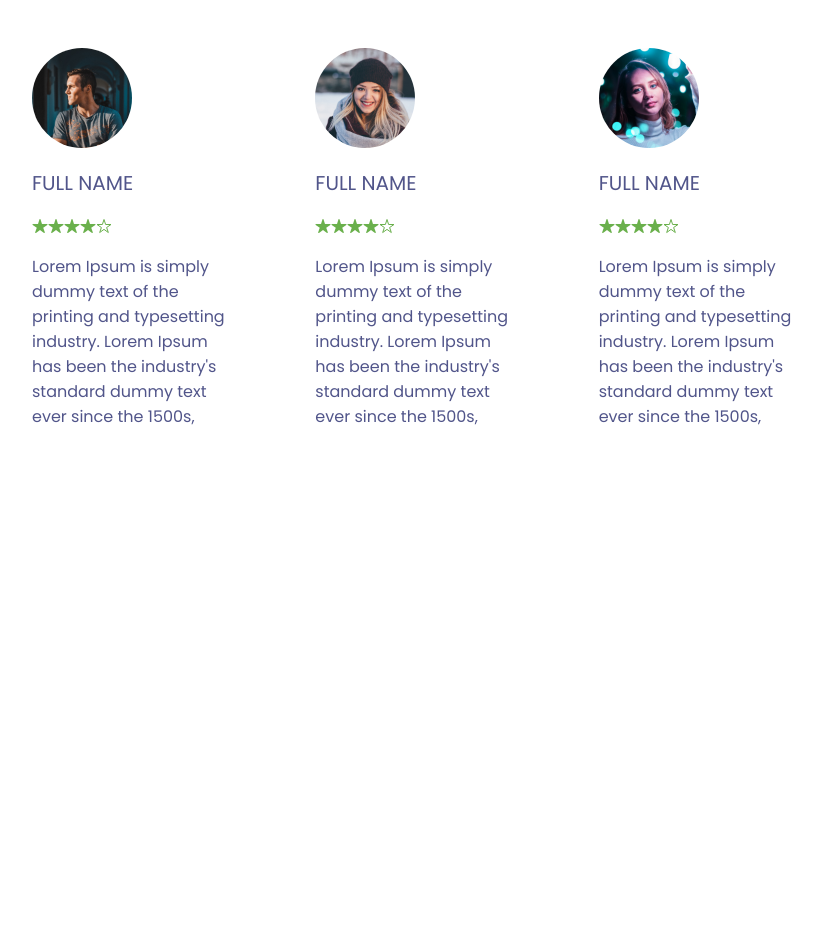
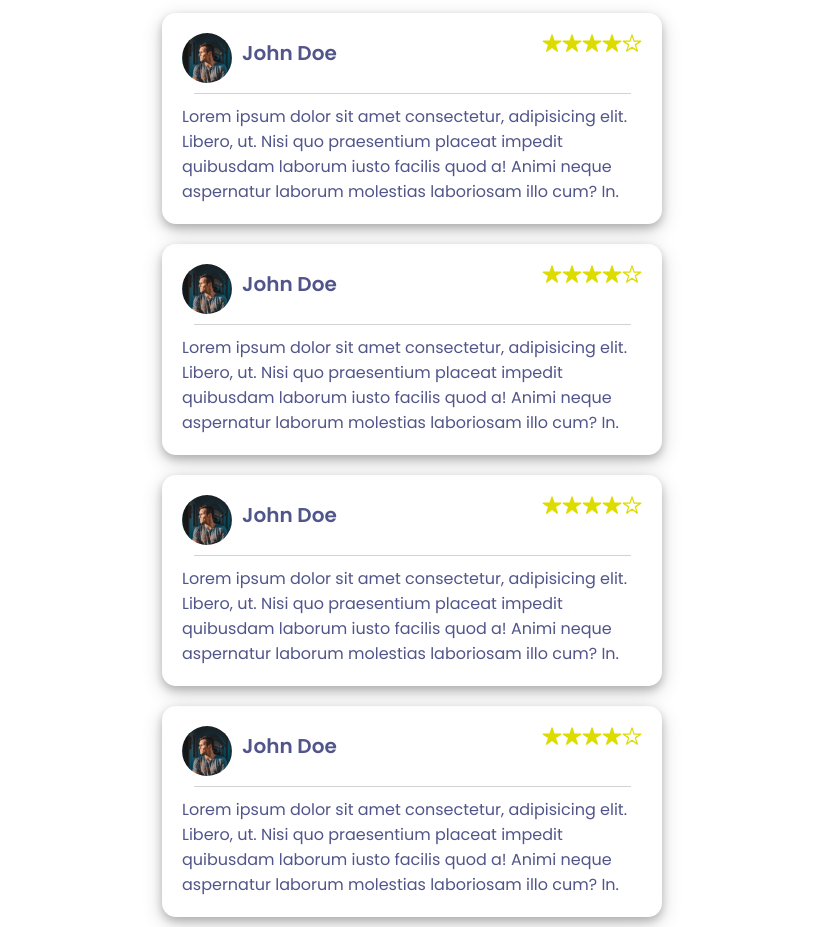
Before and after one commit to Sai2024/FlyNow, a website built with Vite: page index.html in a window 1280 px wide. Shown: the part 1911-2838 px from the top of the page, without its empty margins (228-1050 px from the left). Before the commit the page ends 2500 px from the top, so only its background shows below. Built offline with nearby package versions, Linux system fonts and the light colour scheme; animation ran at ten frames a second.

Commit message:
Testimonial Updated

```diff
--- a/assets/style/style.css
+++ b/assets/style/style.css
@@ -434,6 +434,7 @@ canvas {
 #testimonial .container {
 	align-items: center;
 	justify-content: center;
+	margin: 100px 200px;
 }
 
 .testimonial-heading {
@@ -442,52 +443,58 @@ canvas {
 	margin-bottom: 50px;
 }
 
+.wrapper {
+	display: flex;
+	flex-wrap: wrap;
+	justify-content: center;
+}
+
 .quote {
 	transform: rotate(180deg);
 }
 
-.row {
-	display: flex;
-	flex-wrap: wrap;
-	justify-content: space-around;
-}
-
-.col {
-	flex: 33.33%;
-	max-width: 33.33%;
-	box-sizing: border-box;
-	padding: 15px;
-}
-
-.testimonial {
-	background: #fff;
-	padding: 30px;
-	transition: 0.2s;
+.box {
+	min-width: 500px;
+	max-width: 500px;
+	margin: 10px;
+	padding: 20px;
+	box-shadow: 0 4px 8px 0 rgba(0, 0, 0, 0.2), 0 6px 20px 0 rgba(0, 0, 0, 0.19);
 	border-radius: 14px;
 }
 
-.testimonial:hover {
-	box-shadow: 0 4px 8px 0 rgba(0, 0, 0, 0.2), 0 6px 20px 0 rgba(0, 0, 0, 0.19);
-	background-color: rgba(212, 212, 212, 0.2);
+.test-profile {
+	display: flex;
 }
 
-.testimonial img {
-	width: 100px;
-	height: 100px;
-	border-radius: 50%;
-	object-fit: contain;
+.test-profile h5 {
+	font-size: 20px;
+	padding-left: 10px;
+	padding-top: 5px;
 }
 
-.name {
-	font-size: 20px;
-	text-transform: uppercase;
-	margin: 20px 0;
+.row.one {
+	display: flex;
+	width: 100%;
+	justify-content: space-between;
+}
+
+.test-user {
+	width: 50px;
+	height: 50px;
+	border-radius: 50%;
 }
 
 .stars {
-	color: #6ab04c;
-	margin-bottom: 20px;
 	display: flex;
+	color: rgb(220, 220, 0);
+	font-size: 20px;
+}
+
+.test-border {
+	height: 1px;
+	background-color: lightgray;
+	width: 95%;
+	margin: 10px auto;
 }
 
 
@@ -712,6 +719,11 @@ canvas {
 		display: none;
 	}
 
+	.wrapper {
+		position: relative;
+		left: 120px;
+	}
+
 }
 
 @media (max-width: 640px) {
--- a/index.html
+++ b/index.html
@@ -273,11 +273,18 @@
 
          <div class="wrapper">
 
-            <div class="row">
-               <div class="col">
-                  <div class="testimonial">
-                     <img src="./assets/images/img1.png" alt="">
-                     <div class="name">Full name</div>
+            <div class="box">
+
+               <div class="row one">
+
+                  <div class="test-profile">
+
+                     <img src="./assets/images/img1.png" alt="" class="test-user">
+
+                     <h5>John Doe</h5>
+
+                  </div>
+
                   <div class="stars">
                      <ion-icon name="star"></ion-icon>
                      <ion-icon name="star"></ion-icon>
@@ -286,18 +293,30 @@
                      <ion-icon name="star-outline"></ion-icon>
                   </div>
 
-                     <p>
-                        Lorem Ipsum is simply dummy text of the printing and typesetting industry. Lorem Ipsum has been
-                        the
-                        industry's standard dummy text ever since the 1500s,
-                     </p>
-                  </div>
                </div>
 
-               <div class="col">
-                  <div class="testimonial">
-                     <img src="./assets/images/img2.png" alt="">
-                     <div class="name">Full name</div>
+               <div class="test-border"></div>
+
+               <div class="row two">
+
+                  <p>Lorem ipsum dolor sit amet consectetur, adipisicing elit. Libero, ut. Nisi quo praesentium placeat impedit quibusdam laborum iusto facilis quod a! Animi neque aspernatur laborum molestias laboriosam illo cum? In.</p>
+
+               </div>
+
+            </div>
+
+            <div class="box">
+
+               <div class="row one">
+
+                  <div class="test-profile">
+
+                     <img src="./assets/images/img1.png" alt="" class="test-user">
+
+                     <h5>John Doe</h5>
+
+                  </div>
+
                   <div class="stars">
                      <ion-icon name="star"></ion-icon>
                      <ion-icon name="star"></ion-icon>
@@ -306,18 +325,30 @@
                      <ion-icon name="star-outline"></ion-icon>
                   </div>
 
-                     <p>
-                        Lorem Ipsum is simply dummy text of the printing and typesetting industry. Lorem Ipsum has been
-                        the
-                        industry's standard dummy text ever since the 1500s,
-                     </p>
-                  </div>
                </div>
 
-               <div class="col">
-                  <div class="testimonial">
-                     <img src="./assets/images/img3.png" alt="">
-                     <div class="name">Full name</div>
+               <div class="test-border"></div>
+
+               <div class="row two">
+
+                  <p>Lorem ipsum dolor sit amet consectetur, adipisicing elit. Libero, ut. Nisi quo praesentium placeat impedit quibusdam laborum iusto facilis quod a! Animi neque aspernatur laborum molestias laboriosam illo cum? In.</p>
+
+               </div>
+
+            </div>
+
+            <div class="box">
+
+               <div class="row one">
+
+                  <div class="test-profile">
+
+                     <img src="./assets/images/img1.png" alt="" class="test-user">
+
+                     <h5>John Doe</h5>
+
+                  </div>
+
                   <div class="stars">
                      <ion-icon name="star"></ion-icon>
                      <ion-icon name="star"></ion-icon>
@@ -326,12 +357,46 @@
                      <ion-icon name="star-outline"></ion-icon>
                   </div>
 
-                     <p>
-                        Lorem Ipsum is simply dummy text of the printing and typesetting industry. Lorem Ipsum has been
-                        the
-                        industry's standard dummy text ever since the 1500s,
-                     </p>
                </div>
+
+               <div class="test-border"></div>
+
+               <div class="row two">
+
+                  <p>Lorem ipsum dolor sit amet consectetur, adipisicing elit. Libero, ut. Nisi quo praesentium placeat impedit quibusdam laborum iusto facilis quod a! Animi neque aspernatur laborum molestias laboriosam illo cum? In.</p>
+
+               </div>
+
+            </div>
+
+            <div class="box">
+
+               <div class="row one">
+
+                  <div class="test-profile">
+
+                     <img src="./assets/images/img1.png" alt="" class="test-user">
+
+                     <h5>John Doe</h5>
+
+                  </div>
+
+                  <div class="stars">
+                     <ion-icon name="star"></ion-icon>
+                     <ion-icon name="star"></ion-icon>
+                     <ion-icon name="star"></ion-icon>
+                     <ion-icon name="star"></ion-icon>
+                     <ion-icon name="star-outline"></ion-icon>
+                  </div>
+
+               </div>
+
+               <div class="test-border"></div>
+
+               <div class="row two">
+
+                  <p>Lorem ipsum dolor sit amet consectetur, adipisicing elit. Libero, ut. Nisi quo praesentium placeat impedit quibusdam laborum iusto facilis quod a! Animi neque aspernatur laborum molestias laboriosam illo cum? In.</p>
+
                </div>
 
             </div>
@@ -345,6 +410,13 @@
 
    </section>
 
+
+
+   <!--
+      *- Services Section
+    -->
+
+   <section id="services"></section>
 
 
 
```
Also changed, not shown: assets/images/img2.png (deleted), assets/images/img3.png (deleted). Lines whose indentation alone changed are shown as unchanged.
